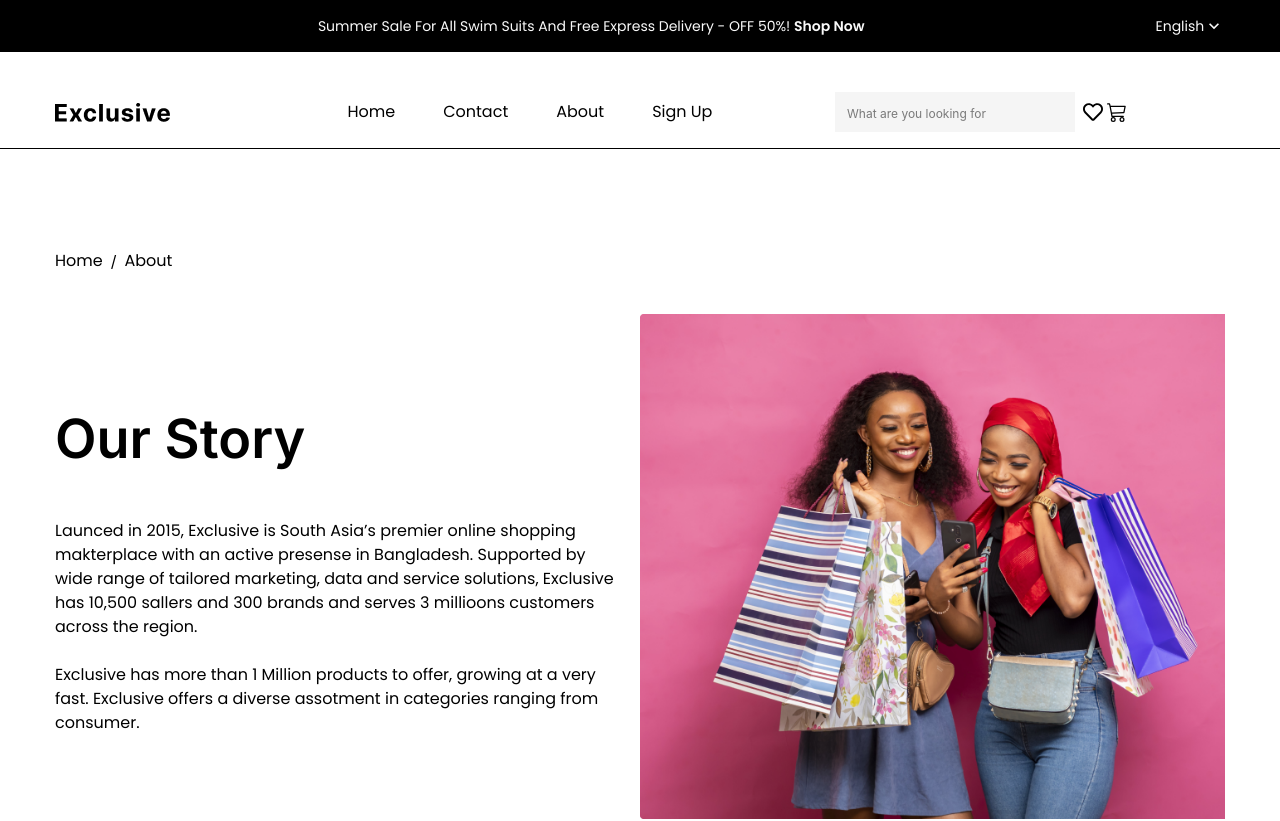
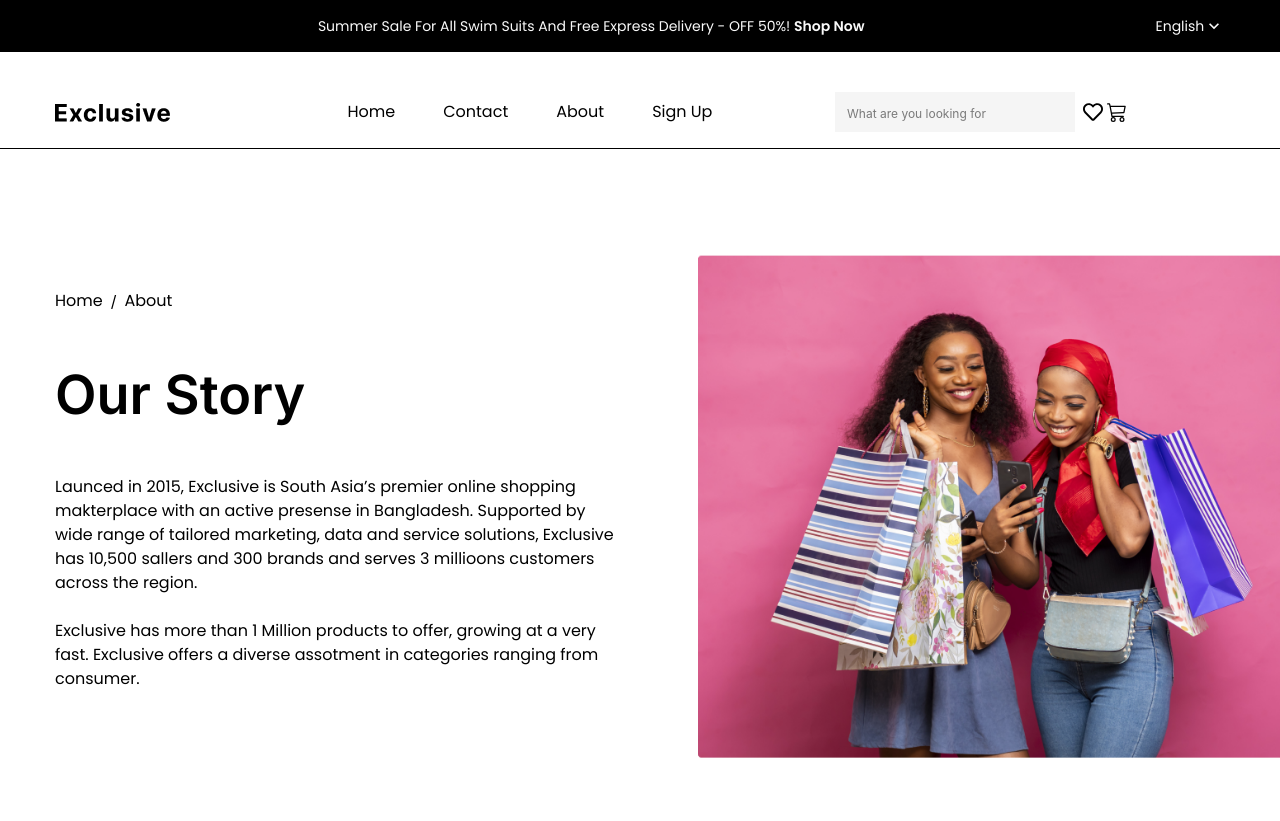
Before and after one commit to nasiruddindev/Exclusive, a React (Vite) app: page /about in a window 1280 px wide. Shown: the top 821 px of the page. Built offline with nearby package versions, Linux system fonts and the light colour scheme.

Commit message:
problem solved

```diff
--- a/src/pages/About.jsx
+++ b/src/pages/About.jsx
@@ -27,7 +27,7 @@ const About = () => {
   return (
     <div>
 
-      <section className="py-25">
+      <section className="py-35 relative overflow-hidden">
         <Container>
           <div>
             <ul className="flex gap-x-2">
@@ -59,7 +59,7 @@ const About = () => {
               </p>
             </div>
             <div className="w-6/12">
-              <Image src={AboutBanner} />
+              <Image src={AboutBanner} className="absolute top-1/6 -translate-y-1/2 right-0 w-[calc(50%-58px)]"/>
             </div>
           </Flex>
 
--- a/src/pages/ProductDetailsPage.jsx
+++ b/src/pages/ProductDetailsPage.jsx
@@ -12,9 +12,9 @@ import ProductdetailsSize from '../components/ProductdetailsSize'
 import { TbTruckDelivery } from 'react-icons/tb'
 import { LuRefreshCcw } from 'react-icons/lu'
 import Card from '../components/Card'
-import Card1 from '../assets/Card1.png'
-import Card2 from '../assets/Card2.png'
-import Card3 from '../assets/Card3.png'
+import Card1 from '../assets/card1.png'
+import Card2 from '../assets/card2.png'
+import Card3 from '../assets/card3.png'
 import Card4 from '../assets/bestcard3.png'
 import Button from '../components/Button'
 import { CiHeart } from 'react-icons/ci'
```
